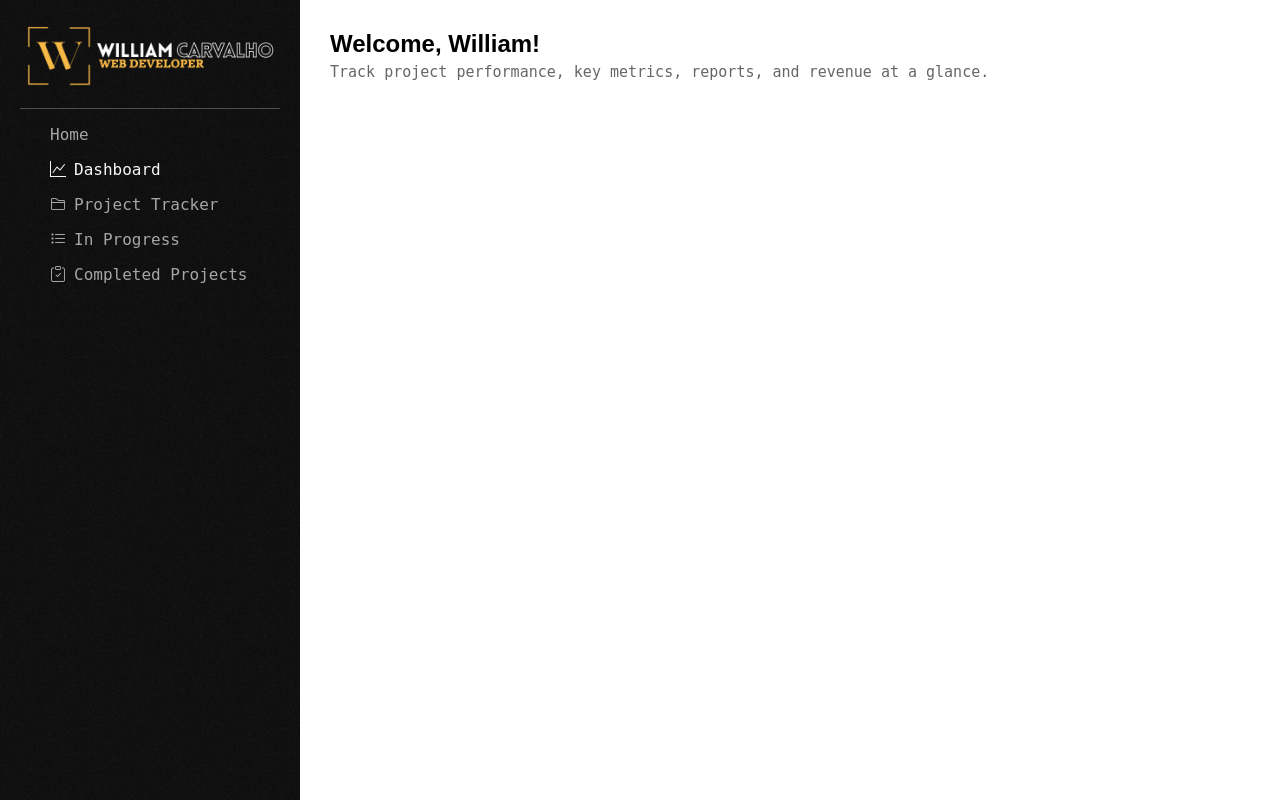
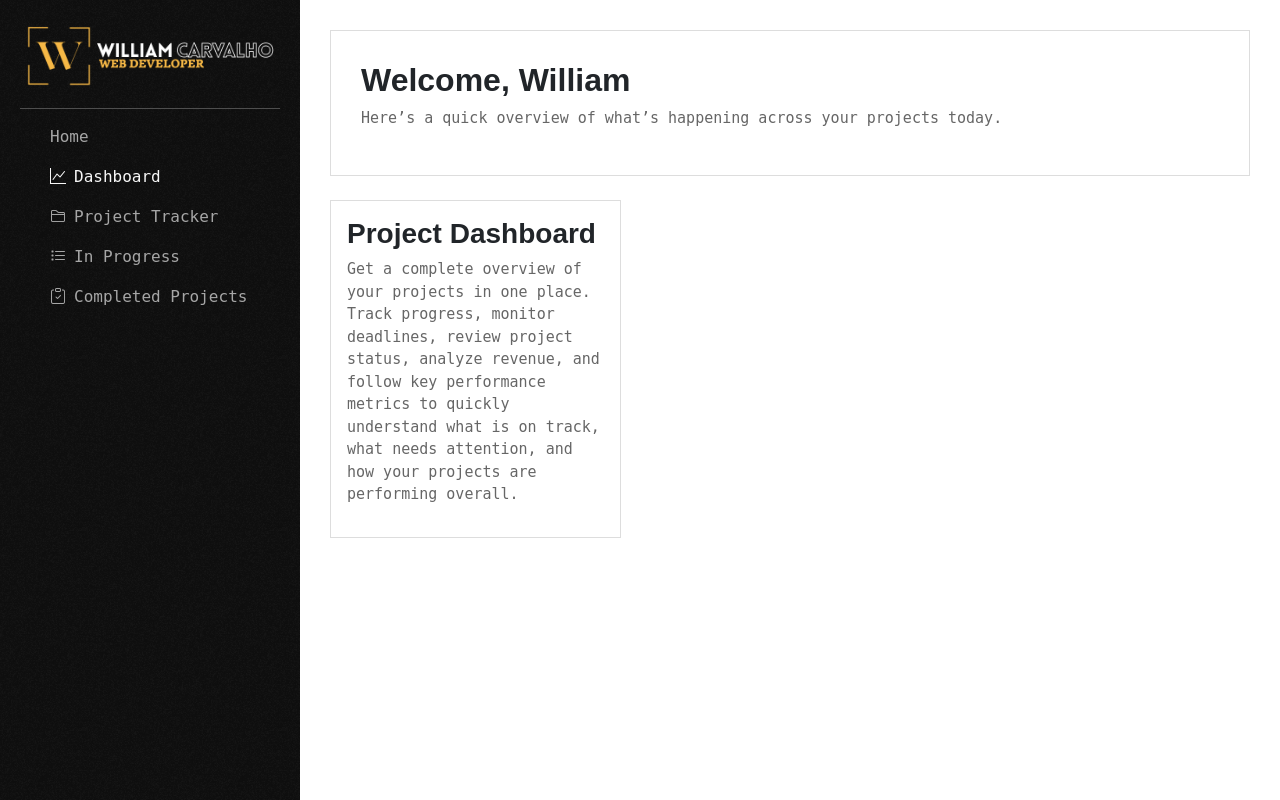
Before and after one commit to williamcarvalhodev/project-management-flask, a Flask app: page /dashboard in a window 1280 px wide. Run offline with Flask 3, Linux system fonts and the light colour scheme.

Commit message:
add dashboard project description and add boostrap css

```diff
--- a/static/css/style.css
+++ b/static/css/style.css
@@ -68,8 +68,7 @@ aside nav a.active {
 }
 
 .main-content-dashboard {
-    width: 100%;
-    padding: 30px;
+    padding: min(30px, 7%);
 }
 
 .main-content-dashboard p {
@@ -80,6 +79,19 @@ aside nav a.active {
     font-weight: 400;
     color: #666666;
 }
+
+.container-dashboard,
+.container-projects,
+.project-grid-card {
+    border: 1px solid #dddddd;
+    padding: 30px;
+}
+
+/* Cards info section */
+.info-card {
+    border: 1px solid #dddddd;
+}
+
 
 
 /* Large Mobile navigation */
--- a/templates/base.html
+++ b/templates/base.html
@@ -8,6 +8,10 @@
         content="A simple and efficient project management system to organize projects, track tasks, and improve team productivity.">
 
     <title>{% block title %}Project Management{% endblock %}</title>
+
+    <!-- Bootstrap CSS -->
+    <link
+        href="https://cdn.jsdelivr.net/npm/bootstrap@5.3.8/dist/css/bootstrap.min.css" rel="stylesheet">
 
     <!-- Bootstrap Icons -->
     <link rel="stylesheet" href="https://cdn.jsdelivr.net/npm/bootstrap-icons@1.13.1/font/bootstrap-icons.min.css">
--- a/templates/dashboard.html
+++ b/templates/dashboard.html
@@ -3,11 +3,28 @@
 {% block title %}Dashboard | Project Management{% endblock %}
 
 {% block content %}
-    <div class="main-content-dashboard">
-        <div class="container-dashboard">
-            <h2>Welcome, William!</h2>
+<div class="main-content-dashboard">
+    <div class="container-dashboard">
+        <h2 class="text-start">Welcome, William</h2>
+        <p class="text-start">Here’s a quick overview of what’s happening across your projects today.</p>
+    </div>
 
-            <p>Track project performance, key metrics, reports, and revenue at a glance.</p>
+    <!-- Cards info section -->
+    <div class="mt-4">
+        <div class="row g-4">
+
+            <!-- Card one section -->
+            <div class="col-12 col-md-12 col-lg-12 col-xl-4">
+                <div class="info-card p-3 h-100">
+                    <h3 class="text-start">Project Dashboard</h3>
+
+                    <p class="text-start">
+                        Get a complete overview of your projects in one place. Track progress, monitor deadlines, review
+                        project status, analyze revenue, and follow key performance metrics to quickly understand what
+                        is on track, what needs attention, and how your projects are performing overall.
+                    </p>
+                </div>
+            </div>
         </div>
     </div>
-{% endblock %}
+</div {% endblock %}
```
